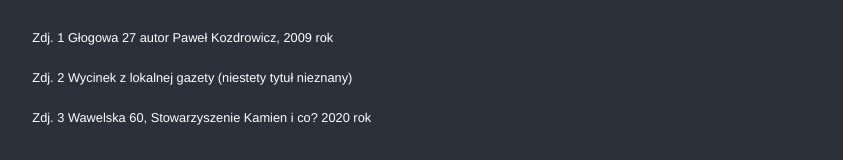
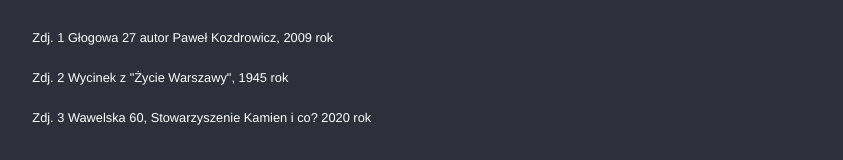
Before and after one commit to kamien-i-co/oznaczenia_saperskie, a Vue app: page /about in a window 1280 px wide. Shown: the part 1788-1948 px from the top of the page, without its empty margins (218-1061 px from the left). Built offline with nearby package versions, Linux system fonts and the light colour scheme; what vue-browser-geolocation, vue-modaltor would draw is missing.

Commit message:
Fixed img desc

```diff
--- a/src/views/about.content.js
+++ b/src/views/about.content.js
@@ -17,6 +17,6 @@ export const text = {
     p6: `Żywimy ogromną nadzieję, że “Mapa oznaczeń saperskich” pozwoli nam zdobyć informacje i zdjęcia, umożliwiające naniesienie na mapę nowych lokalizacji, których do tej pory nie uwzględniliśmy. Dlatego też zachęcamy wszystkich do pomocy i współtworzenia z nami tego projektu.`,
     p7: `Projekt zrealizowany w 100% non-profit i po godzinach pracy. W trakcie pisania kodu zużyto +-250g ziaren kawy, 80g tytoniu i około 50 karteczek samoprzylepnych.`,
     zdj0: `Zdj. 1 Głogowa 27 autor Paweł Kozdrowicz, 2009 rok`,
-    zdj1: `Zdj. 2 Wycinek z lokalnej gazety (niestety tytuł nieznany)`,
+    zdj1: `Zdj. 2 Wycinek z "Życie Warszawy", 1945 rok`,
     zdj2: `Zdj. 3 Wawelska 60, Stowarzyszenie Kamien i co? 2020 rok`
 }
```
